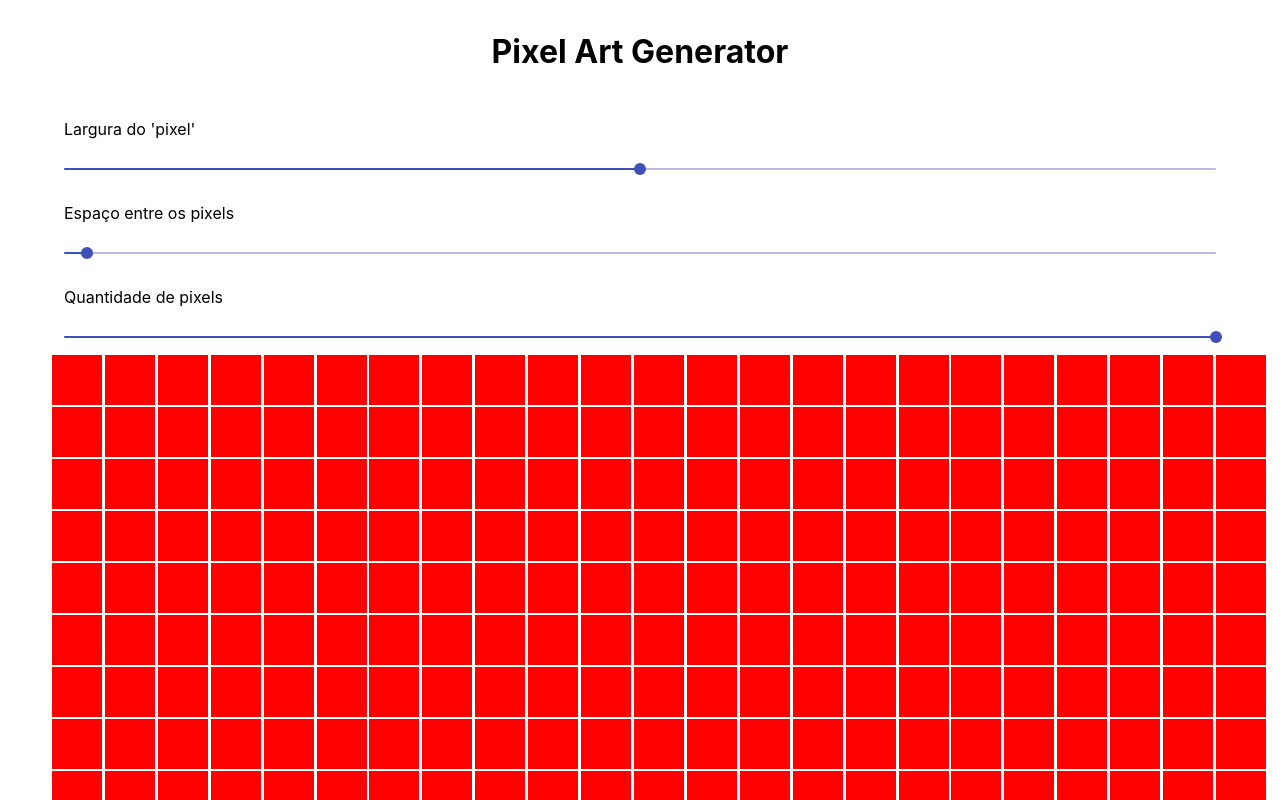
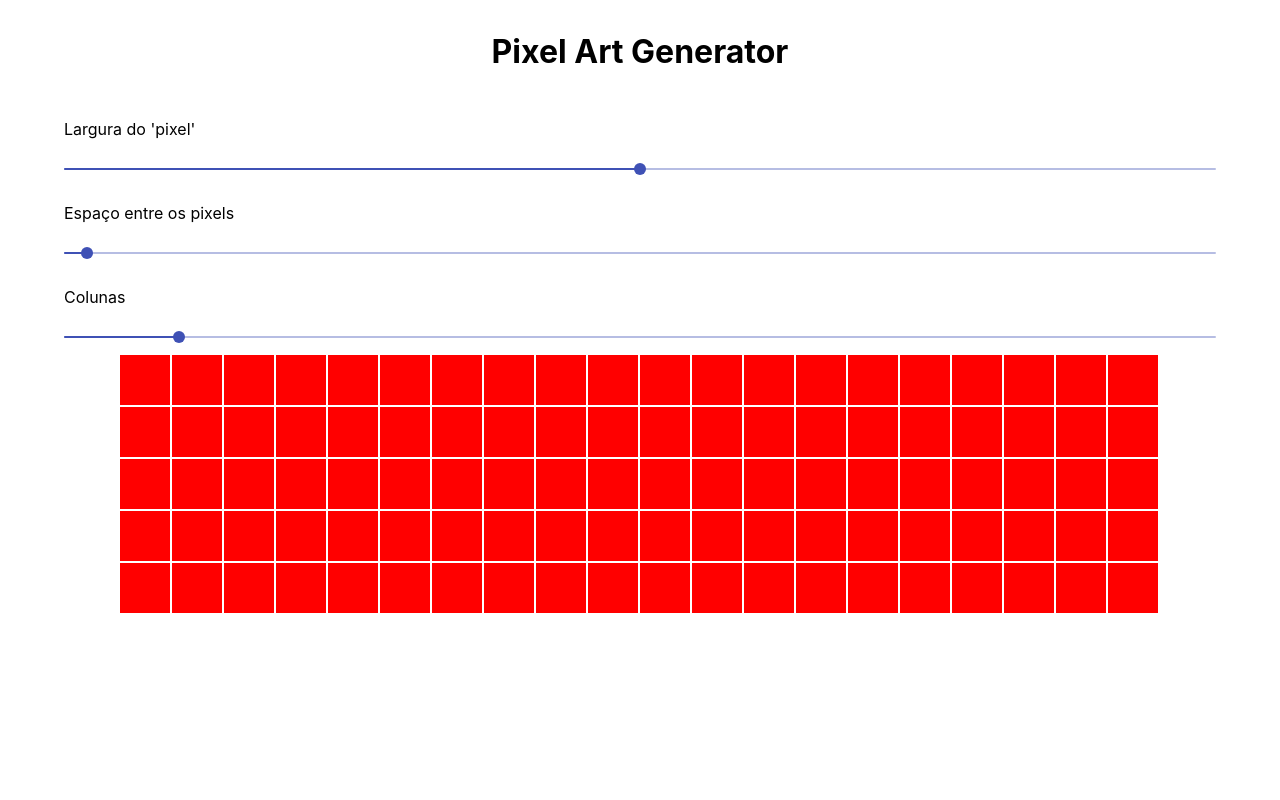
Before and after one commit to edumoreira1506/pixel-art-generator, a React (Create React App) app: page / in a window 1280 px wide. Shown: the top 800 px of the page. Built offline with nearby package versions, Linux system fonts and the light colour scheme.

Commit message:
Add dynamic amount of columns and rows

```diff
--- a/src/components/Board/index.tsx
+++ b/src/components/Board/index.tsx
@@ -1,17 +1,19 @@
 import React, { ReactElement } from 'react';
 
-import { StyledBoard, StyledBoardItem } from './styles';
+import { StyledBoard, StyledBoardItem, StyledBoardRow } from './styles';
 
 import { BoardItemType } from './types';
 
 type BoardPropsType = {
-  items: Array<BoardItemType>;
+  items: Array<Array<BoardItemType>>;
   margin: number;
 };
 
 const Board = ({ items, margin }: BoardPropsType): ReactElement => (
   <StyledBoard>
-    {items.map((item, itemIndex) => (
+    {items.map((columnItems, columnIndex) =>
+      <StyledBoardRow key={columnIndex}>
+        {columnItems.map((item, itemIndex) => (
           <StyledBoardItem
             margin={margin}
             color={item.color}
@@ -19,6 +21,8 @@ const Board = ({ items, margin }: BoardPropsType): ReactElement => (
             size={item.size}
           />
         ))}
+      </StyledBoardRow>
+    )}
   </StyledBoard>
 );
 
--- a/src/components/Board/styles.ts
+++ b/src/components/Board/styles.ts
@@ -2,12 +2,13 @@ import styled from 'styled-components';
 
 export const StyledBoard = styled.ul`
   display: flex;
-  pdding: 0;
+  padding: 0;
   list-style: none;
   max-width: 95%;
   margin: 0 auto;
   flex-wrap: wrap;
-  justify-content: space-between;
+  align-items: center;
+  justify-content: center;
 `;
 
 type StyledBoardItemType = {
@@ -28,3 +29,8 @@ export const StyledBoardItem = styled.li`
     height: ${size}px;
   `}
 `;
+
+export const StyledBoardRow = styled.div`
+  width: auto;
+  display: flex;
+`;
--- a/src/config/constants.ts
+++ b/src/config/constants.ts
@@ -2,6 +2,6 @@ export const APP_TITLE = 'Pixel Art Generator';
 
 export const configKeys = {
   ITEM_WIDTH: 'itemWidth',
-  AMOUNT_OF_ITEMS: 'amountOfItems',
+  COLUMNS: 'columns',
   MARGIN_BETWEEN: 'marginBetween',
 };
--- a/src/containers/Board/index.tsx
+++ b/src/containers/Board/index.tsx
@@ -4,13 +4,18 @@ import { configKeys } from '../../config/constants';
 import useConfig from '../../hooks/useConfig';
 
 const BoardContainer = (): ReactElement => {
-  const [amountOfItems] = useConfig(configKeys.AMOUNT_OF_ITEMS);
+  const [columns] = useConfig(configKeys.COLUMNS);
   const [itemWidth] = useConfig(configKeys.ITEM_WIDTH);
   const [marginBetween] = useConfig(configKeys.MARGIN_BETWEEN);
 
   return (
     <Board
-      items={Array(amountOfItems).fill({ color: 'red', size: itemWidth })}
+      items={
+        Array(columns).fill(Array(columns).fill({
+          color: 'red',
+          size: itemWidth
+        }))
+      }
       margin={marginBetween}
     />
   );
--- a/src/containers/Slider/index.tsx
+++ b/src/containers/Slider/index.tsx
@@ -7,7 +7,7 @@ import useConfig from '../../hooks/useConfig';
 import { StyledSlider } from './styles';
 
 const SliderContainer = (): ReactElement => {
-  const [amountOfItems, setAmountOfItems] = useConfig(configKeys.AMOUNT_OF_ITEMS);
+  const [columns, setColumns] = useConfig(configKeys.COLUMNS);
   const [itemWidth, setItemWidth] = useConfig(configKeys.ITEM_WIDTH);
   const [marginBetween, setMarginBetween] = useConfig(configKeys.MARGIN_BETWEEN);
 
@@ -15,7 +15,7 @@ const SliderContainer = (): ReactElement => {
     <StyledSlider>
       <Slider label="Largura do 'pixel'" value={Number(itemWidth)} onChange={setItemWidth} />
       <Slider label="Espaço entre os pixels" value={Number(marginBetween)} onChange={setMarginBetween} />
-      <Slider label="Quantidade de pixels" value={Number(amountOfItems) / 10} onChange={(newAmount: number) => setAmountOfItems(newAmount * 10)} />
+      <Slider label="Colunas" value={Number(columns)} onChange={setColumns} />
     </StyledSlider>
   );
 };
--- a/src/contexts/config.tsx
+++ b/src/contexts/config.tsx
@@ -4,7 +4,7 @@ import { configKeys } from '../config/constants';
 
 const INITIAL_CONFIGS = {
   [configKeys.ITEM_WIDTH]: 50,
-  [configKeys.AMOUNT_OF_ITEMS]: 1000,
+  [configKeys.COLUMNS]: 10,
   [configKeys.MARGIN_BETWEEN]: 2,
 };
 
--- a/tsconfig.json
+++ b/tsconfig.json
@@ -18,7 +18,7 @@
     "resolveJsonModule": true,
     "isolatedModules": true,
     "noEmit": true,
-    "jsx": "react-jsx"
+    "jsx": "react"
   },
   "include": [
     "src"
```
Lines whose indentation alone changed are shown as unchanged.
